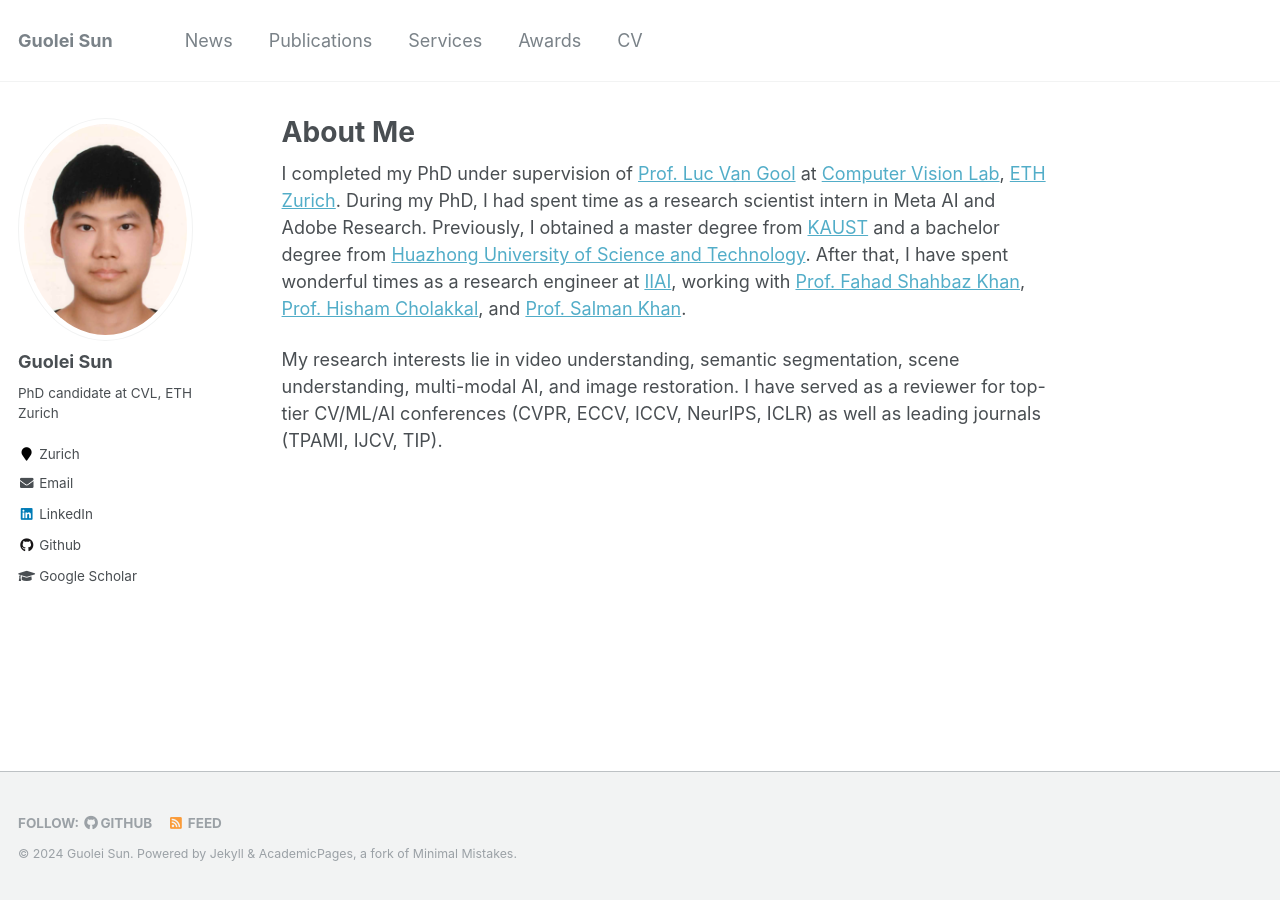
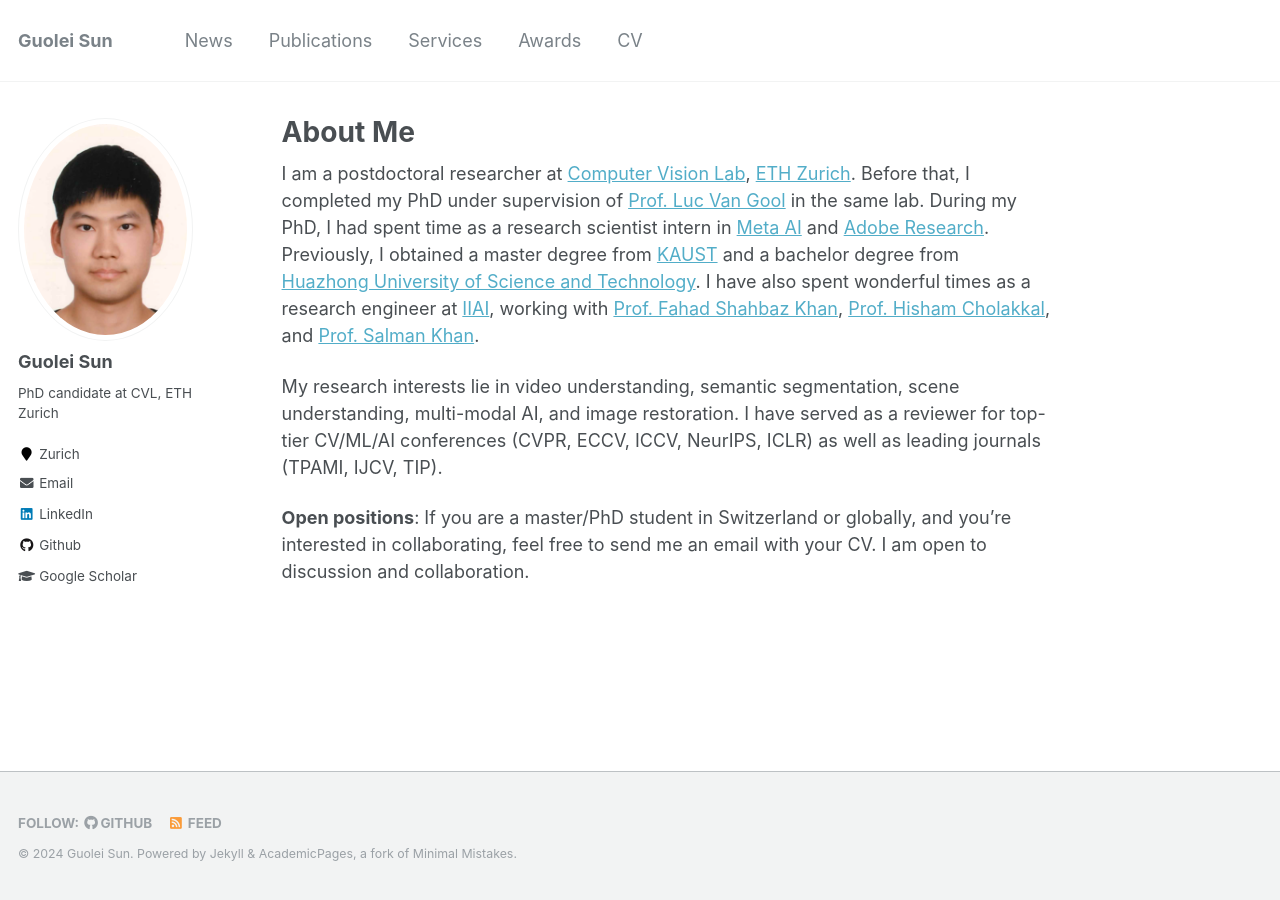
Before and after one commit to GuoleiSun/GuoleiSun.github.io, a Jekyll site: the page built from _pages/about.md, in a window 1280 px wide. Built offline with Jekyll 4.4.1, drawn with Linux system fonts in a browser that asks for light colours.

Commit message:
Update about.md

```diff
--- a/_pages/about.md
+++ b/_pages/about.md
@@ -7,7 +7,8 @@
   - /about/
   - /about.html
 ---
-
-I completed my PhD under supervision of [Prof. Luc Van Gool](https://vision.ee.ethz.ch/people-details.OTAyMzM=.TGlzdC8zMjQ4LC0xOTcxNDY1MTc4.html) at [Computer Vision Lab](https://vision.ee.ethz.ch/), [ETH Zurich](https://ethz.ch/en.html). During my PhD, I had spent time as a research scientist intern in Meta AI and Adobe Research. Previously, I obtained a master degree from [KAUST](https://www.kaust.edu.sa/en) and a bachelor degree from [Huazhong University of Science and Technology](https://www.hust.edu.cn). After that, I have spent wonderful times as a research engineer at [IIAI](http://www.inceptioniai.org), working with [Prof. Fahad Shahbaz Khan](https://sites.google.com/view/fahadkhans/home), [Prof. Hisham Cholakkal](https://mbzuai.ac.ae/study/faculty/hisham-cholakkal), and [Prof. Salman Khan](https://salman-h-khan.github.io).
+I am a postdoctoral researcher at [Computer Vision Lab](https://vision.ee.ethz.ch/), [ETH Zurich](https://ethz.ch/en.html). Before that, I completed my PhD under supervision of [Prof. Luc Van Gool](https://vision.ee.ethz.ch/people-details.OTAyMzM=.TGlzdC8zMjQ4LC0xOTcxNDY1MTc4.html) in the same lab. During my PhD, I had spent time as a research scientist intern in [Meta AI](https://ai.meta.com/) and [Adobe Research](https://research.adobe.com/). Previously, I obtained a master degree from [KAUST](https://www.kaust.edu.sa/en) and a bachelor degree from [Huazhong University of Science and Technology](https://www.hust.edu.cn). I have also spent wonderful times as a research engineer at [IIAI](http://www.inceptioniai.org), working with [Prof. Fahad Shahbaz Khan](https://sites.google.com/view/fahadkhans/home), [Prof. Hisham Cholakkal](https://mbzuai.ac.ae/study/faculty/hisham-cholakkal), and [Prof. Salman Khan](https://salman-h-khan.github.io).
 
 My research interests lie in video understanding, semantic segmentation, scene understanding, multi-modal AI, and image restoration. I have served as a reviewer for top-tier CV/ML/AI conferences (CVPR, ECCV, ICCV, NeurIPS, ICLR) as well as leading journals (TPAMI, IJCV, TIP).
+
+<strong>Open positions</strong>: If you are a master/PhD student in Switzerland or globally, and you're interested in collaborating, feel free to send me an email with your CV. I am open to discussion and collaboration.
```
